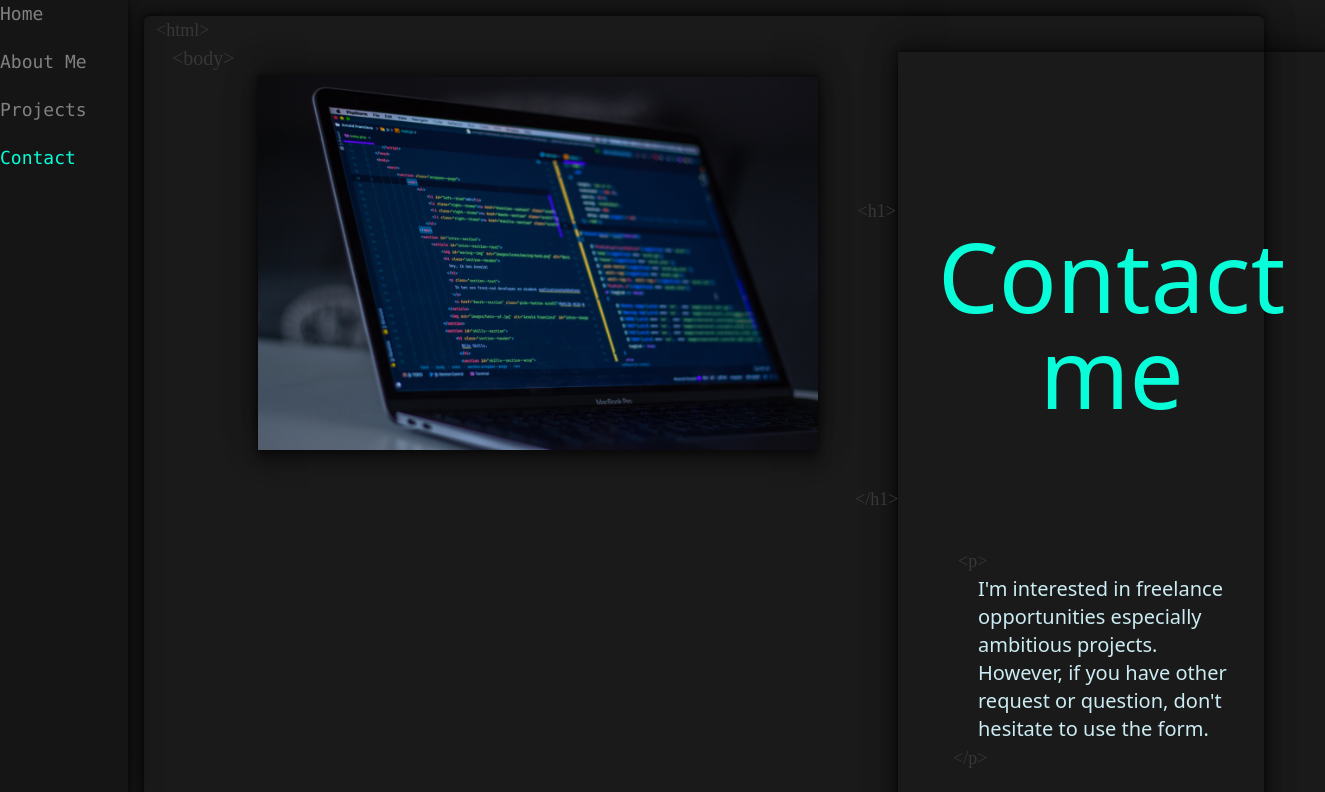
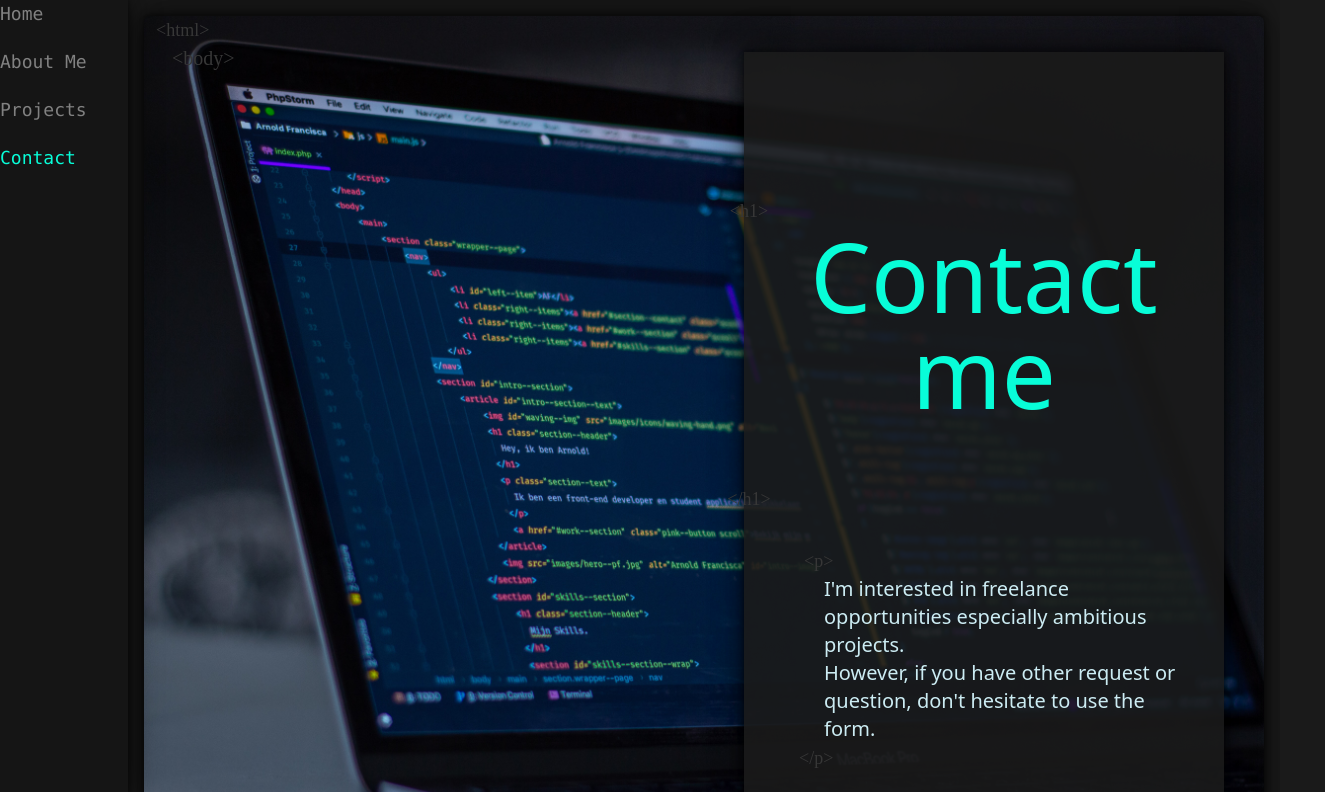
Before and after one commit to Stalehair54/My-new-portfolio, a React (Create React App) app: page /contact in a window 1280 px wide. Shown: the top 792 px of the page, 1325 px wide, since content can reach past the window. Built offline with nearby package versions, Linux system fonts and the light colour scheme; a web font is replaced by a local one.

Commit message:
finished contact page

```diff
--- a/src/index.css
+++ b/src/index.css
@@ -5,3 +5,7 @@
 html {
   background-color: #1a1a1a;
 }
+
+.contact {
+  background-image: url(../src/components/image/contact1.jpg);
+}
--- a/src/index.js
+++ b/src/index.js
@@ -13,7 +13,4 @@ root.render(
   </section>
 );
 
-// If you want to start measuring performance in your app, pass a function
-// to log results (for example: reportWebVitals(console.log))
-// or send to an analytics endpoint. Learn more: https://bit.ly/CRA-vitals
 reportWebVitals();
--- a/src/pages/Contact.js
+++ b/src/pages/Contact.js
@@ -4,17 +4,17 @@ const Contact = () => {
   return (
     <section
       className="bg-[#1a1a1a] mr-4 h-full overflowhidden ml-36 shadow-4xl rounded-md mt-4 mb-4 snap-y snap-proximity before:content-['<html>'] before:text-lg before:ml-3 before:text-[#373737]  before:font-bella
-    after:content-['</html>']  after:text-[#373737] after:font-bella after:ml-3 after:text-lg"
+    after:content-['</html>']  after:text-[#373737] after:font-bella after:ml-3 after:text-lg contact bg-cover bg-no-repeat bg-left bg-fixed"
     >
-      <section className="before:content-['<body>'] before:text-xl before:ml-7 before:text-[#373737] before:font-bella after:content-['</body>']  after:text-[#373737] after:text-xl after:font-bella after:ml-7">
-        <div></div>{" "}
-        <div className="flex justify-between h-full gap-20 shrink-0 ml-40  ">
-          <img
-            className=" mt-[5px] w-7/12 h-full ml-[-46px]  shadow-4xl"
+      <section className="before:content-['<body>'] before:text-xl before:ml-7 before:text-[#373737] before:font-bella after:content-['</body>']  after:text-[#373737] after:text-xl after:font-bella after:ml-7  ">
+        <div className="flex justify-end h-full gap-20 shrink-0 ml-40  ">
+          {/* <img
+            className=" mt-[100px] w-7/12 h-[700px] ml-[-100px]  shadow-4xl "
             src={require("../components/image/contact1.jpg")}
             alt=""
-          />
-          <div className="w-6/12 h-full shadow-4xl px-10 mr-10 mt-[-20px] ">
+          /> */}
+
+          <div className="w-6/12 h-full shadow-4xl px-10 mr-10 mt-[-20px] justify-end bg-[#1a1a1a] bg-opacity-90">
             <h2 className="text-8xl py-20  text-center text-[#08fdd8] mb-[-50px]">
               <h1 className="before:content-['<h1>'] before:text-lg before:text-[#373737] ml-[-470px] before:font-bella"></h1>
               Contact me
```
